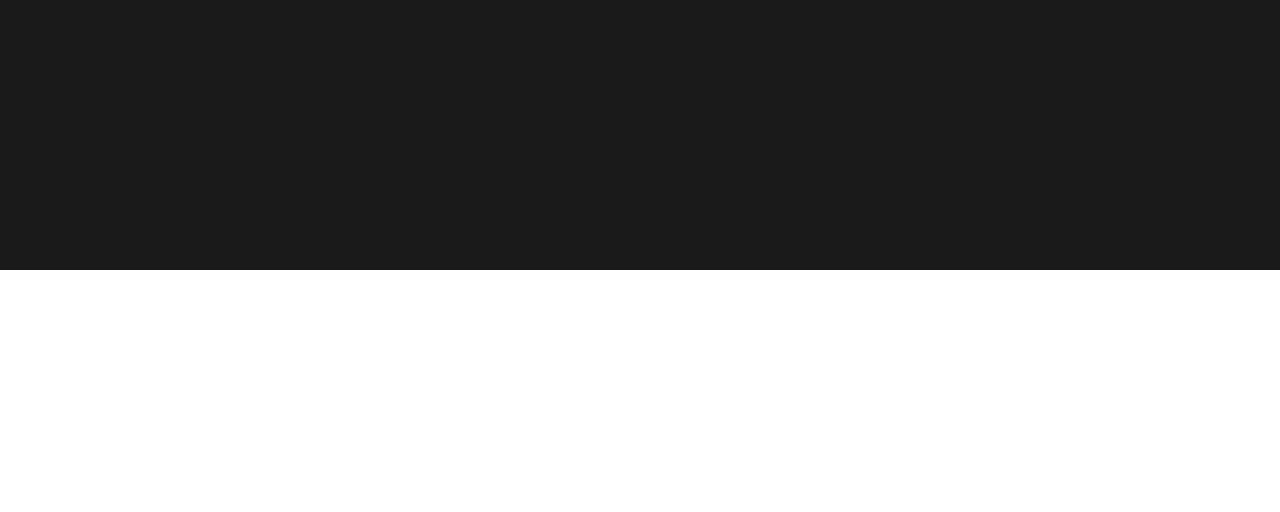
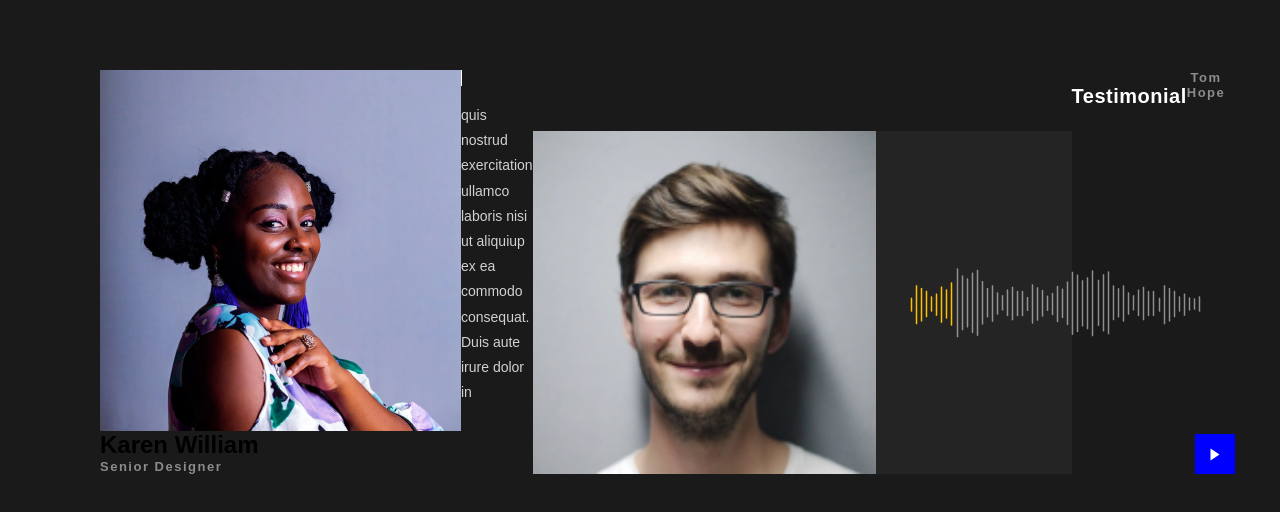
Before and after one commit to k1fozz-site/sait-vizitka, a plain HTML site: page index.html in a window 1280 px wide. Shown: the part 510-1022 px from the top of the page. Before the commit the page ends 800 px from the top, so only its background shows below. Drawn offline with Linux system fonts and the light colour scheme.

Commit message:
дописал

```diff
--- a/index.html
+++ b/index.html
@@ -38,6 +38,33 @@
                     <span class="join-text">Join <br> The Class</span>
                 </a>
             </section>
+            <section class="header-info-block">
+                <div class="card-info">
+                    <img src="/img/girl-avatar.png" alt="" class="card-info-img">
+                    <h2 class="info-title">Karen William</h2>
+                    <span class="info-subtitle">Senior Designer</span>
+                </div>
+                <div class="card-about">
+                    <span class="about-subtitle-text">
+                    </span>
+                    <p class="about-desc">
+                        quis nostrud exercitation ullamco laboris nisi ut aliquiup ex ea commodo consequat. Duis aute
+                        irure dolor in
+                    </p>
+                </div>
+                <div class="audio-block">
+                    <img src="/img/man-avatar.png" alt="">
+                    <div class="audio-container">
+                        <img src="/img/audio.png" class="audio-track" alt="">
+                        <a href="#" class="play-btn">
+                            <img src="/img/icons/play.svg" alt="">
+                        </a>
+                    </div>
+                </div>
+                <h2 class="about-title">Testimonial</h2>
+                <span class="about-subtitle">Tom Hope</span>
+        </div>
+        </section>
         </div>
     </header>
 </body>
--- a/style.css
+++ b/style.css
@@ -93,3 +93,98 @@
     font-weight: bold;
     border-radius: 6px;
 }
+
+.header-info-block {
+    display: flex;
+    justify-content: space-between;
+}
+
+.card-info {
+    max-width: 361px;
+}
+
+.card-info-img {
+    display: flex;
+}
+
+.into-title {
+    font-size: 20px;
+    font-weight: bold;
+    color: #fff;
+    letter-spacing: 0.5px;
+    margin-top: 15px;
+    margin-bottom: 4px;
+}
+
+.info-subtitle {
+    font-size: 13px;
+    color: #8c8c8c;
+    font-weight: bold;
+    letter-spacing: 1.5px;
+    display: block;
+}
+
+.about-subtitle-text {
+    display: inline-block;
+    border-left: 1px solid #fff;
+    padding: 8px 0 8px 20px;
+    color: #fff;
+    font-weight: bold;
+    text-transform: uppercase;
+    font-size: 13px;
+    letter-spacing: 1.5px;
+    margin-bottom: 13px;
+}
+
+.about-desc {
+    color: #d1d1d1;
+    max-width: 240px;
+    font-size: 14px;
+    line-height: 1.8;
+}
+
+.audio-block {
+    background-color: #242424;
+    display: flex;
+    margin-top: 61px;
+}
+
+.audio-container {
+    display: flex;
+    align-items: center;
+    justify-content: center;
+    flex: 1;
+    position: relative;
+    padding: 0 34px;
+}
+
+.play-btn {
+    display: flex;
+    background-color: blue;
+    width: 40px;
+    height: 40px;
+    align-items: center;
+    justify-content: center;
+    position: absolute;
+    right: 0;
+    bottom: 0;
+}
+
+.about-title {
+    font-size: 20px;
+    font-weight: bold;
+    color: #fff;
+    letter-spacing: 0.5px;
+    margin-top: 15px;
+    margin-bottom: 4px;
+    text-align: center;
+}
+
+.about-subtitle {
+    font-size: 13px;
+    color: #8c8c8c;
+    font-weight: bold;
+    letter-spacing: 1.5px;
+    text-align: center;
+    display: block;
+}
```
